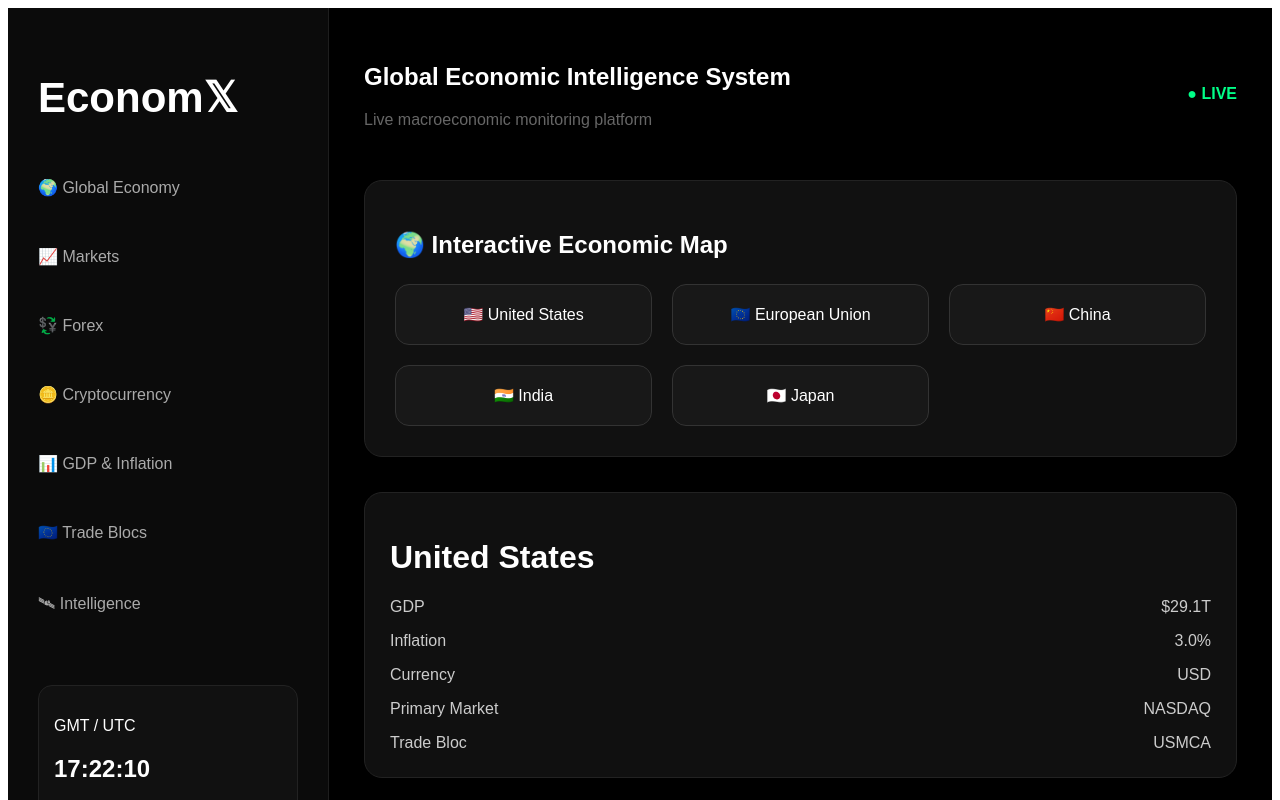
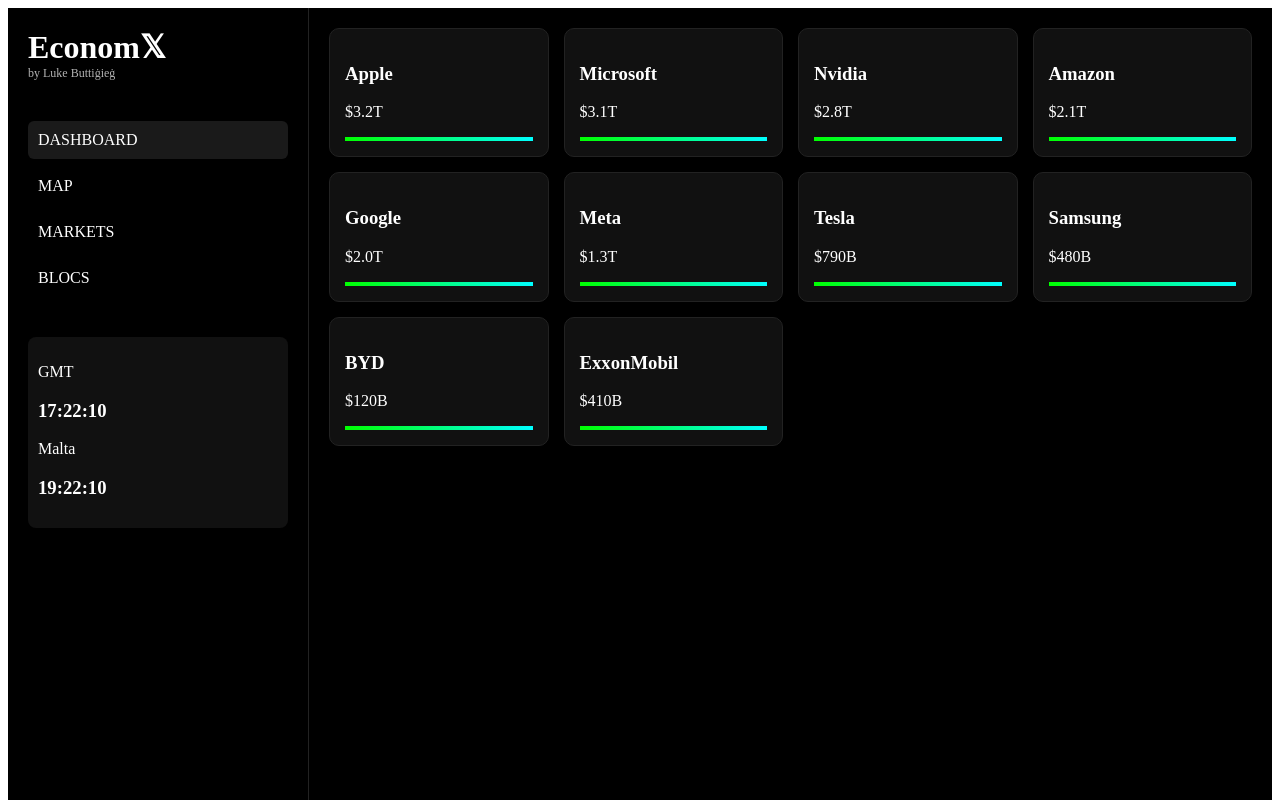
Before and after one commit to Lvke15/EconomX, a Next.js app: page / in a window 1280 px wide. Shown: the top 800 px of the page. Built offline with nearby package versions, Linux system fonts and the light colour scheme.

Commit message:
Update index.js

```diff
--- a/pages/index.js
+++ b/pages/index.js
@@ -1,381 +1,242 @@
 import { useEffect, useState } from "react";
 
 export default function Home() {
-  const [gmtTime, setGmtTime] = useState("");
-  const [maltaTime, setMaltaTime] = useState("");
+  const [page, setPage] = useState("dashboard");
+  const [hoveredCountry, setHoveredCountry] = useState(null);
+  const [selectedCountry, setSelectedCountry] = useState(null);
+
+  const [gmt, setGmt] = useState("");
+  const [malta, setMalta] = useState("");
+
+  useEffect(() => {
+    const t = setInterval(() => {
+      const now = new Date();
+      setGmt(now.toUTCString().split(" ")[4]);
+      setMalta(
+        now.toLocaleTimeString("en-GB", { timeZone: "Europe/Malta" })
+      );
+    }, 1000);
+    return () => clearInterval(t);
+  }, []);
 
   const countries = {
-    usa: {
-      name: "United States",
-      gdp: "$29.1T",
-      inflation: "3.0%",
-      currency: "USD",
-      market: "NASDAQ",
-      bloc: "USMCA"
-    },
-
-    eu: {
-      name: "European Union",
-      gdp: "$19.4T",
-      inflation: "2.5%",
-      currency: "EUR",
-      market: "Euronext",
-      bloc: "EU / EEA"
-    },
-
-    china: {
-      name: "China",
-      gdp: "$18.5T",
-      inflation: "0.8%",
-      currency: "CNY",
-      market: "SSE",
-      bloc: "BRICS"
-    },
-
-    india: {
-      name: "India",
-      gdp: "$4.1T",
-      inflation: "4.8%",
-      currency: "INR",
-      market: "BSE",
-      bloc: "BRICS"
-    },
-
-    japan: {
-      name: "Japan",
-      gdp: "$4.3T",
-      inflation: "2.2%",
-      currency: "JPY",
-      market: "Nikkei",
-      bloc: "APAC"
-    }
+    USA: { name: "United States", gdp: "29.1T", infl: "3.0%", cur: "USD" },
+    EU: { name: "European Union", gdp: "19.4T", infl: "2.5%", cur: "EUR" },
+    CHN: { name: "China", gdp: "18.5T", infl: "0.8%", cur: "CNY" },
+    IND: { name: "India", gdp: "4.1T", infl: "4.8%", cur: "INR" },
+    JPN: { name: "Japan", gdp: "4.3T", infl: "2.2%", cur: "JPY" }
   };
 
-  const [selectedCountry, setSelectedCountry] =
-    useState(countries.usa);
-
-  useEffect(() => {
-    const updateClock = () => {
-      const now = new Date();
-
-      setGmtTime(
-        now.toLocaleTimeString("en-GB", {
-          timeZone: "UTC"
-        })
-      );
-
-      setMaltaTime(
-        now.toLocaleTimeString("en-GB", {
-          timeZone: "Europe/Malta"
-        })
-      );
-    };
-
-    updateClock();
-
-    const interval = setInterval(updateClock, 1000);
-
-    return () => clearInterval(interval);
-  }, []);
-
   const companies = [
-    ["Apple", "$3.2T"],
-    ["Microsoft", "$3.1T"],
-    ["NVIDIA", "$2.8T"],
-    ["Amazon", "$2.1T"],
-    ["Google", "$2.0T"],
-    ["Meta", "$1.3T"],
-    ["Tesla", "$790B"],
-    ["Saudi Aramco", "$2.1T"],
-    ["TSMC", "$700B"],
-    ["Samsung", "$480B"]
+    ["Apple", "AAPL", "3.2T"],
+    ["Microsoft", "MSFT", "3.1T"],
+    ["Nvidia", "NVDA", "2.8T"],
+    ["Amazon", "AMZN", "2.1T"],
+    ["Google", "GOOGL", "2.0T"],
+    ["Meta", "META", "1.3T"],
+    ["Tesla", "TSLA", "790B"],
+    ["Samsung", "SMSN", "480B"],
+    ["BYD", "BYD", "120B"],
+    ["ExxonMobil", "XOM", "410B"]
   ];
 
-  const crypto = [
-    ["Bitcoin", "$108,000"],
-    ["Ethereum", "$5,200"],
-    ["Solana", "$240"],
-    ["BNB", "$920"],
-    ["XRP", "$2.81"]
-  ];
-
-  const markets = [
-    ["NASDAQ", "18,320"],
-    ["S&P 500", "5,820"],
-    ["FTSE 100", "8,920"],
-    ["Nikkei 225", "41,200"],
-    ["Brent Oil", "$82.15"],
-    ["EUR/USD", "1.09"]
+  const blocs = [
+    ["EU", "27 members"],
+    ["EFTA", "4 members"],
+    ["EEA", "30 members"],
+    ["ASEAN", "10 members"],
+    ["MERCOSUR", "5 members"]
   ];
 
   return (
-    <div style={styles.container}>
-      <aside style={styles.sidebar}>
-        <h1 style={styles.logo}>Econom𝕏</h1>
+    <div style={styles.app}>
+      {/* SIDEBAR */}
+      <div style={styles.sidebar}>
+        <div style={styles.logo}>Econom𝕏</div>
+        <div style={{ fontSize: 12, opacity: 0.7 }}>by Luke Buttiġieġ</div>
 
-        <div style={styles.menu}>
-          <p>🌍 Global Economy</p>
-          <p>📈 Markets</p>
-          <p>💱 Forex</p>
-          <p>🪙 Cryptocurrency</p>
-          <p>📊 GDP & Inflation</p>
-          <p>🇪🇺 Trade Blocs</p>
-          <p>🛰 Intelligence</p>
-        </div>
-
-        <div style={styles.clockPanel}>
-          <div style={styles.clockCard}>
-            <p>GMT / UTC</p>
-            <h2>{gmtTime}</h2>
-          </div>
-
-          <div style={styles.clockCard}>
-            <p>Malta Time</p>
-            <h2>{maltaTime}</h2>
-          </div>
-        </div>
-      </aside>
-
-      <main style={styles.main}>
-        <div style={styles.topbar}>
-          <div>
-            <h2>Global Economic Intelligence System</h2>
-
-            <p style={{ color: "#666" }}>
-              Live macroeconomic monitoring platform
-            </p>
-          </div>
-
-          <div style={styles.live}>
-            ● LIVE
-          </div>
-        </div>
-
-        <div style={styles.map}>
-          <h2 style={{ marginBottom: "25px" }}>
-            🌍 Interactive Economic Map
-          </h2>
-
-          <div style={styles.mapGrid}>
-            <button
-              style={styles.mapButton}
-              onClick={() => setSelectedCountry(countries.usa)}
+        <div style={styles.nav}>
+          {["dashboard", "map", "markets", "blocs"].map((p) => (
+            <div
+              key={p}
+              onClick={() => setPage(p)}
+              style={{
+                ...styles.navItem,
+                background: page === p ? "#1a1a1a" : "transparent"
+              }}
             >
-              🇺🇸 United States
-            </button>
-
-            <button
-              style={styles.mapButton}
-              onClick={() => setSelectedCountry(countries.eu)}
-            >
-              🇪🇺 European Union
-            </button>
-
-            <button
-              style={styles.mapButton}
-              onClick={() => setSelectedCountry(countries.china)}
-            >
-              🇨🇳 China
-            </button>
-
-            <button
-              style={styles.mapButton}
-              onClick={() => setSelectedCountry(countries.india)}
-            >
-              🇮🇳 India
-            </button>
-
-            <button
-              style={styles.mapButton}
-              onClick={() => setSelectedCountry(countries.japan)}
-            >
-              🇯🇵 Japan
-            </button>
-          </div>
-        </div>
-
-        <div style={styles.countryPanel}>
-          <h1>{selectedCountry.name}</h1>
-
-          <div style={styles.infoRow}>
-            <span>GDP</span>
-            <span>{selectedCountry.gdp}</span>
-          </div>
-
-          <div style={styles.infoRow}>
-            <span>Inflation</span>
-            <span>{selectedCountry.inflation}</span>
-          </div>
-
-          <div style={styles.infoRow}>
-            <span>Currency</span>
-            <span>{selectedCountry.currency}</span>
-          </div>
-
-          <div style={styles.infoRow}>
-            <span>Primary Market</span>
-            <span>{selectedCountry.market}</span>
-          </div>
-
-          <div style={styles.infoRow}>
-            <span>Trade Bloc</span>
-            <span>{selectedCountry.bloc}</span>
-          </div>
-        </div>
-
-        <h2 style={styles.section}>Major Markets</h2>
-
-        <div style={styles.grid}>
-          {markets.map((m, i) => (
-            <div key={i} style={styles.card}>
-              <h3>{m[0]}</h3>
-              <p style={styles.value}>{m[1]}</p>
+              {p.toUpperCase()}
             </div>
           ))}
         </div>
 
-        <h2 style={styles.section}>Top Global Companies</h2>
+        <div style={styles.clockBox}>
+          <p>GMT</p>
+          <h3>{gmt}</h3>
+          <p>Malta</p>
+          <h3>{malta}</h3>
+        </div>
+      </div>
 
+      {/* MAIN */}
+      <div style={styles.main}>
+        {/* DASHBOARD */}
+        {page === "dashboard" && (
           <div style={styles.grid}>
-          {companies.map((c, i) => (
-            <div key={i} style={styles.card}>
+            {companies.map((c) => (
+              <div key={c[1]} style={styles.card}>
                 <h3>{c[0]}</h3>
-              <p style={styles.value}>{c[1]}</p>
+                <p>${c[2]}</p>
+                <div style={styles.bar}></div>
+              </div>
+            ))}
+          </div>
+        )}
+
+        {/* MAP */}
+        {page === "map" && (
+          <div>
+            <h2>Global Map (Clickable)</h2>
+
+            <div style={styles.map}>
+              {Object.keys(countries).map((k) => (
+                <div
+                  key={k}
+                  onMouseEnter={() => setHoveredCountry(countries[k])}
+                  onClick={() => setSelectedCountry(countries[k])}
+                  style={styles.countryDot}
+                >
+                  {k}
                 </div>
               ))}
             </div>
 
-        <h2 style={styles.section}>Cryptocurrency Markets</h2>
+            {hoveredCountry && (
+              <div style={styles.hoverBox}>
+                {hoveredCountry.name} | GDP {hoveredCountry.gdp}
+              </div>
+            )}
 
+            {selectedCountry && (
+              <div style={styles.panel}>
+                <h2>{selectedCountry.name}</h2>
+                <p>GDP: {selectedCountry.gdp}</p>
+                <p>Inflation: {selectedCountry.infl}</p>
+                <p>Currency: {selectedCountry.cur}</p>
+              </div>
+            )}
+          </div>
+        )}
+
+        {/* MARKETS */}
+        {page === "markets" && (
           <div style={styles.grid}>
-          {crypto.map((c, i) => (
-            <div key={i} style={styles.card}>
-              <h3>{c[0]}</h3>
-              <p style={styles.value}>{c[1]}</p>
+            {[
+              ["NASDAQ", "18,320"],
+              ["S&P500", "5,820"],
+              ["Brent Oil", "$82"],
+              ["Bitcoin", "$108k"],
+              ["Ethereum", "$5.2k"],
+              ["EUR/USD", "1.09"]
+            ].map((m) => (
+              <div key={m[0]} style={styles.card}>
+                <h3>{m[0]}</h3>
+                <p>{m[1]}</p>
               </div>
             ))}
           </div>
-      </main>
+        )}
+
+        {/* BLOCS */}
+        {page === "blocs" && (
+          <div style={styles.grid}>
+            {blocs.map((b) => (
+              <div key={b[0]} style={styles.card}>
+                <h3>{b[0]}</h3>
+                <p>{b[1]}</p>
+              </div>
+            ))}
+          </div>
+        )}
+      </div>
     </div>
   );
 }
 
 const styles = {
-  container: {
-    display: "flex",
-    background: "#000",
-    color: "white",
-    minHeight: "100vh",
-    fontFamily: "Arial"
+  app: { display: "flex", background: "#000", color: "#fff", minHeight: "100vh" },
+
+  sidebar: {
+    width: 260,
+    padding: 20,
+    borderRight: "1px solid #222"
   },
 
-  sidebar: {
-    width: "260px",
-    background: "#0b0b0b",
-    borderRight: "1px solid #1e1e1e",
-    padding: "30px"
+  logo: { fontSize: 32, fontWeight: "bold" },
+
+  nav: { marginTop: 40 },
+
+  navItem: {
+    padding: 10,
+    cursor: "pointer",
+    marginBottom: 8,
+    borderRadius: 6
   },
 
-  logo: {
-    fontSize: "42px",
-    marginBottom: "40px"
+  clockBox: {
+    marginTop: 40,
+    padding: 10,
+    background: "#111",
+    borderRadius: 8
   },
 
-  menu: {
-    display: "flex",
-    flexDirection: "column",
-    gap: "18px",
-    color: "#aaa"
+  main: { flex: 1, padding: 20 },
+
+  grid: {
+    display: "grid",
+    gridTemplateColumns: "repeat(auto-fit,minmax(180px,1fr))",
+    gap: 15
   },
 
-  clockPanel: {
-    marginTop: "50px"
+  card: {
+    background: "#111",
+    padding: 15,
+    borderRadius: 10,
+    border: "1px solid #222"
   },
 
-  clockCard: {
-    background: "#111",
-    border: "1px solid #222",
-    borderRadius: "14px",
-    padding: "15px",
-    marginBottom: "15px"
-  },
-
-  main: {
-    flex: 1,
-    padding: "35px"
-  },
-
-  topbar: {
-    display: "flex",
-    justifyContent: "space-between",
-    alignItems: "center",
-    marginBottom: "35px"
-  },
-
-  live: {
-    color: "#00ff88",
-    fontWeight: "bold"
+  bar: {
+    height: 4,
+    background: "linear-gradient(90deg,#0f0,#0ff)",
+    marginTop: 10
   },
 
   map: {
+    display: "grid",
+    gridTemplateColumns: "repeat(5,1fr)",
+    gap: 10,
+    padding: 20,
     background: "#111",
-    border: "1px solid #222",
-    borderRadius: "18px",
-    padding: "30px",
-    marginBottom: "35px"
+    borderRadius: 10
   },
 
-  mapGrid: {
-    display: "grid",
-    gridTemplateColumns: "repeat(auto-fit,minmax(220px,1fr))",
-    gap: "20px"
+  countryDot: {
+    padding: 10,
+    background: "#222",
+    textAlign: "center",
+    cursor: "pointer"
   },
 
-  mapButton: {
-    background: "#181818",
-    color: "white",
-    border: "1px solid #333",
-    borderRadius: "14px",
-    padding: "20px",
-    cursor: "pointer",
-    fontSize: "16px"
+  hoverBox: {
+    marginTop: 10,
+    padding: 10,
+    background: "#222"
   },
 
-  countryPanel: {
-    background: "#101010",
-    border: "1px solid #222",
-    borderRadius: "18px",
-    padding: "25px",
-    marginBottom: "40px"
-  },
-
-  infoRow: {
-    display: "flex",
-    justifyContent: "space-between",
-    marginTop: "16px",
-    color: "#ccc"
-  },
-
-  section: {
-    marginBottom: "20px"
-  },
-
-  grid: {
-    display: "grid",
-    gridTemplateColumns: "repeat(auto-fit,minmax(220px,1fr))",
-    gap: "20px",
-    marginBottom: "40px"
-  },
-
-  card: {
-    background: "#101010",
-    border: "1px solid #222",
-    borderRadius: "14px",
-    padding: "20px"
-  },
-
-  value: {
-    fontSize: "28px",
-    marginTop: "10px"
+  panel: {
+    marginTop: 10,
+    padding: 15,
+    background: "#111",
+    border: "1px solid #333"
   }
 };
```
Lines whose indentation alone changed are shown as unchanged.
